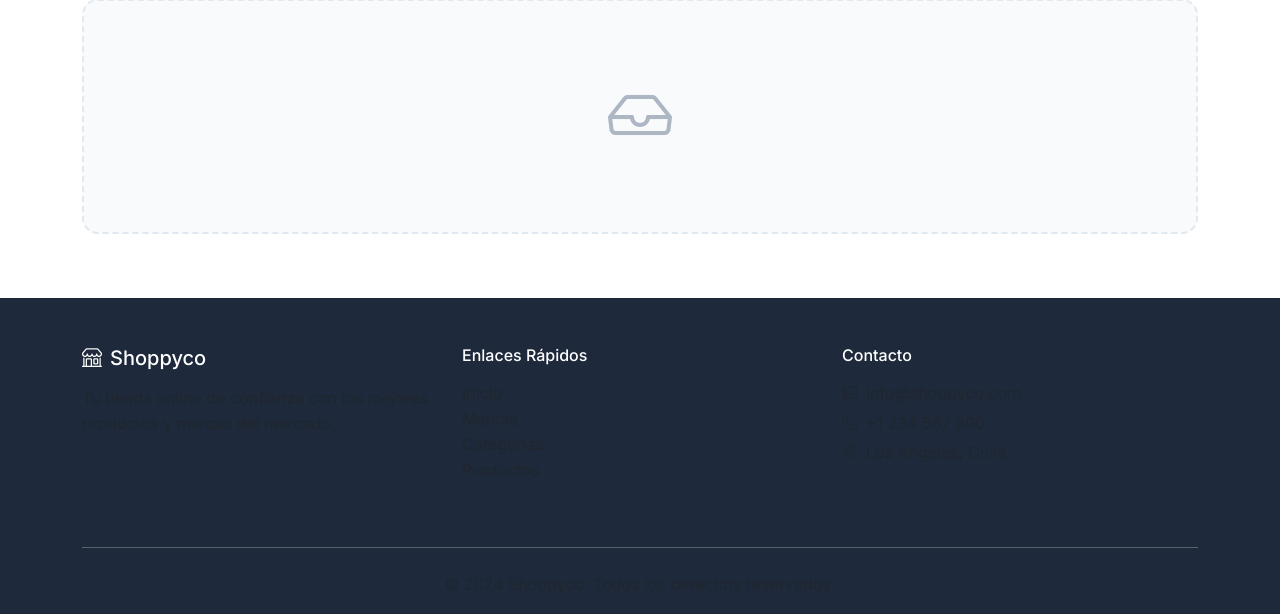
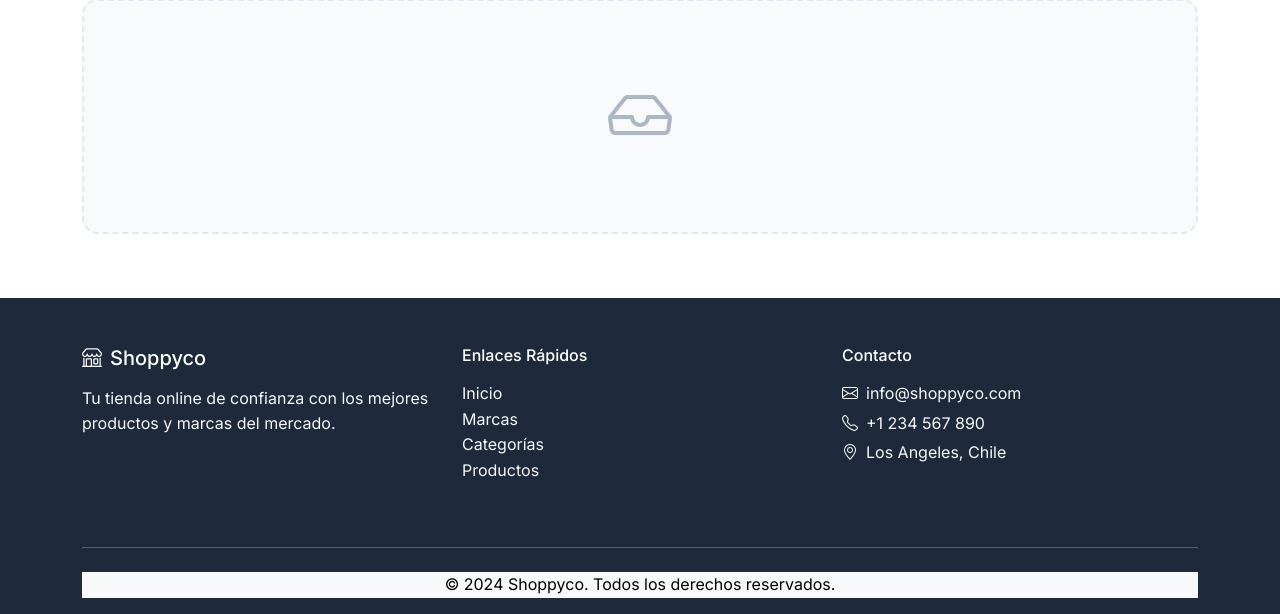
Before and after one commit to Toasted1996/shopProject, a Django app: page /producto/productos/ in a window 1280 px wide. Shown: the part 750-1364 px from the top of the page. Run offline with Django 5.2, Linux system fonts and the light colour scheme; data that the repository does not hold is empty; parts of the project's set-up code (start-up, migrations or seed data) failed here and were passed over.

Commit message:
Updating html, create detail.html -v8

```diff
--- a/templates/index.html
+++ b/templates/index.html
@@ -131,26 +131,26 @@
                     <h5 class="mb-3">
                         <i class="bi bi-shop me-2"></i>Shoppyco
                     </h5>
-                    <p class="text-muted">Tu tienda online de confianza con los mejores productos y marcas del mercado.</p>
+                    <p class="text-light">Tu tienda online de confianza con los mejores productos y marcas del mercado.</p>
                 </div>
                 <div class="col-md-4 mb-4">
                     <h6 class="mb-3">Enlaces Rápidos</h6>
                     <ul class="list-unstyled">
-                        <li><a href="{% url 'inicio' %}" class="text-muted text-decoration-none">Inicio</a></li>
-                        <li><a href="{% url 'marcas' %}" class="text-muted text-decoration-none">Marcas</a></li>
-                        <li><a href="{% url 'categorias' %}" class="text-muted text-decoration-none">Categorías</a></li>
-                        <li><a href="{% url 'productos' %}" class="text-muted text-decoration-none">Productos</a></li>
+                        <li><a href="{% url 'inicio' %}" class="text-light text-decoration-none">Inicio</a></li>
+                        <li><a href="{% url 'marcas' %}" class="text-light text-decoration-none">Marcas</a></li>
+                        <li><a href="{% url 'categorias' %}" class="text-light text-decoration-none">Categorías</a></li>
+                        <li><a href="{% url 'productos' %}" class="text-light text-decoration-none">Productos</a></li>
                     </ul>
                 </div>
                 <div class="col-md-4 mb-4">
                     <h6 class="mb-3">Contacto</h6>
-                    <p class="text-muted mb-1">
+                    <p class="text-light mb-1">
                         <i class="bi bi-envelope me-2"></i>info@shoppyco.com
                     </p>
-                    <p class="text-muted mb-1">
+                    <p class="text-light mb-1">
                         <i class="bi bi-telephone me-2"></i>+1 234 567 890
                     </p>
-                    <p class="text-muted">
+                    <p class="text-light">
                         <i class="bi bi-geo-alt me-2"></i>Los Angeles, Chile
                     </p>
                 </div>
@@ -158,7 +158,7 @@
             <hr class="my-4">
             <div class="row">
                 <div class="col-12 text-center">
-                    <p class="text-muted mb-0">&copy; 2024 Shoppyco. Todos los derechos reservados.</p>
+                    <p class="text-bg-light mb-0">&copy; 2024 Shoppyco. Todos los derechos reservados.</p>
                 </div>
             </div>
         </div>
--- a/templates/producto/productos.html
+++ b/templates/producto/productos.html
@@ -33,10 +33,14 @@
             {% for producto in lista %}
             <div class="col-lg-4 col-md-6 col-sm-12">
                 <div class="card product-card h-100">
+                    {% if producto.foto %}
+                        <img src="{{ producto.foto.url }}" class="card-img-top" alt="{{ producto.nombre }}" style="height: 200px; object-fit: cover;">
+                    {% else %}
+                        <div class="card-icon text-primary p-4">
+                            <i class="bi bi-box" style="font-size: 3rem;"></i>
+                        </div>
+                    {% endif %}
                     <div class="card-body text-center">
-                        <div class="card-icon text-primary">
-                            <i class="bi bi-box"></i>
-                        </div>
                         <h5 class="card-title fw-bold">{{ producto.nombre }}</h5>
                         <p class="card-text">{{ producto.descripcion|truncatechars:100 }}</p>
                         <div class="product-info mb-3">
@@ -53,7 +57,7 @@
                         </div>
                         <div class="card-actions">
                             <div class="d-flex justify-content-center gap-2">
-                                <a href="#" class="btn btn-outline-primary">
+                                <a href="{% url 'vproducto' producto.codigo %}" class="btn btn-outline-primary">
                                     <i class="bi bi-eye me-1"></i>Ver Producto
                                 </a>
                                 <button class="btn btn-outline-secondary">
```
Also changed, not shown: templates/producto/detalle.html (added, +16 -0 lines).
